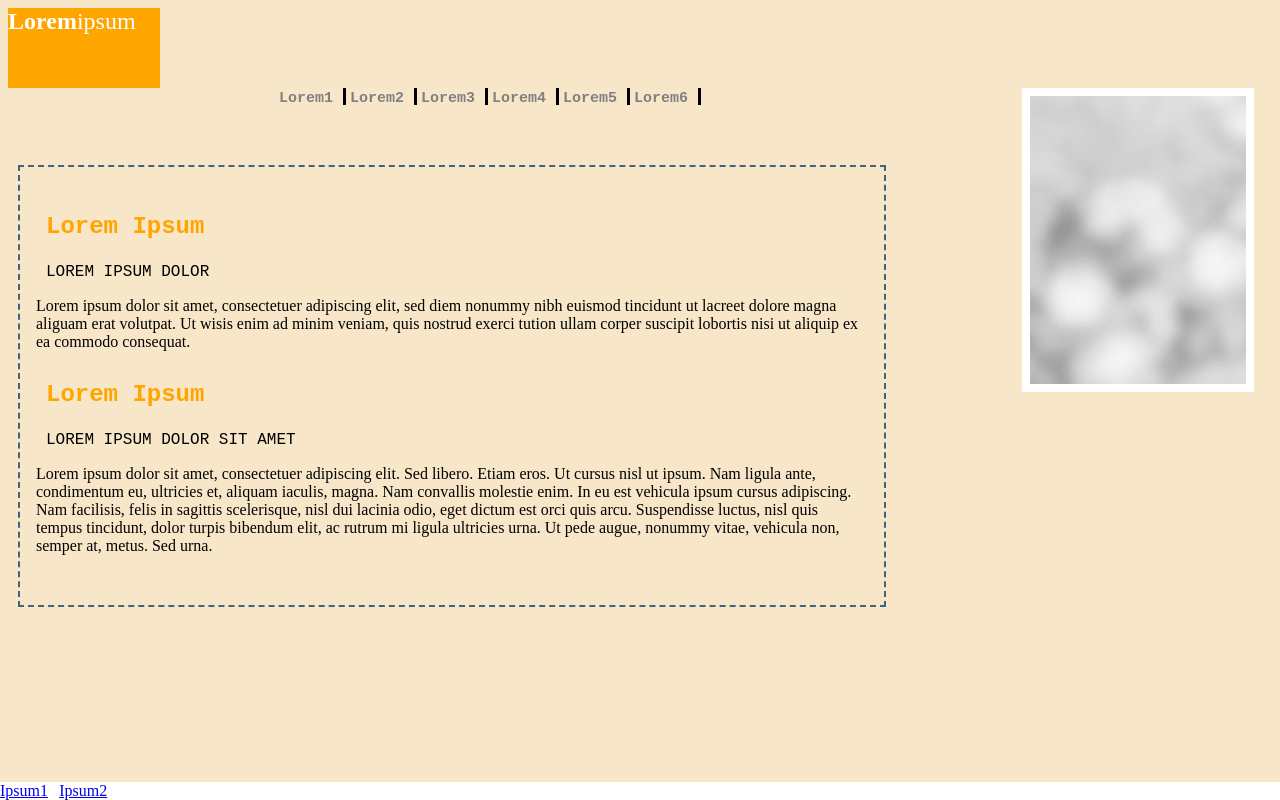
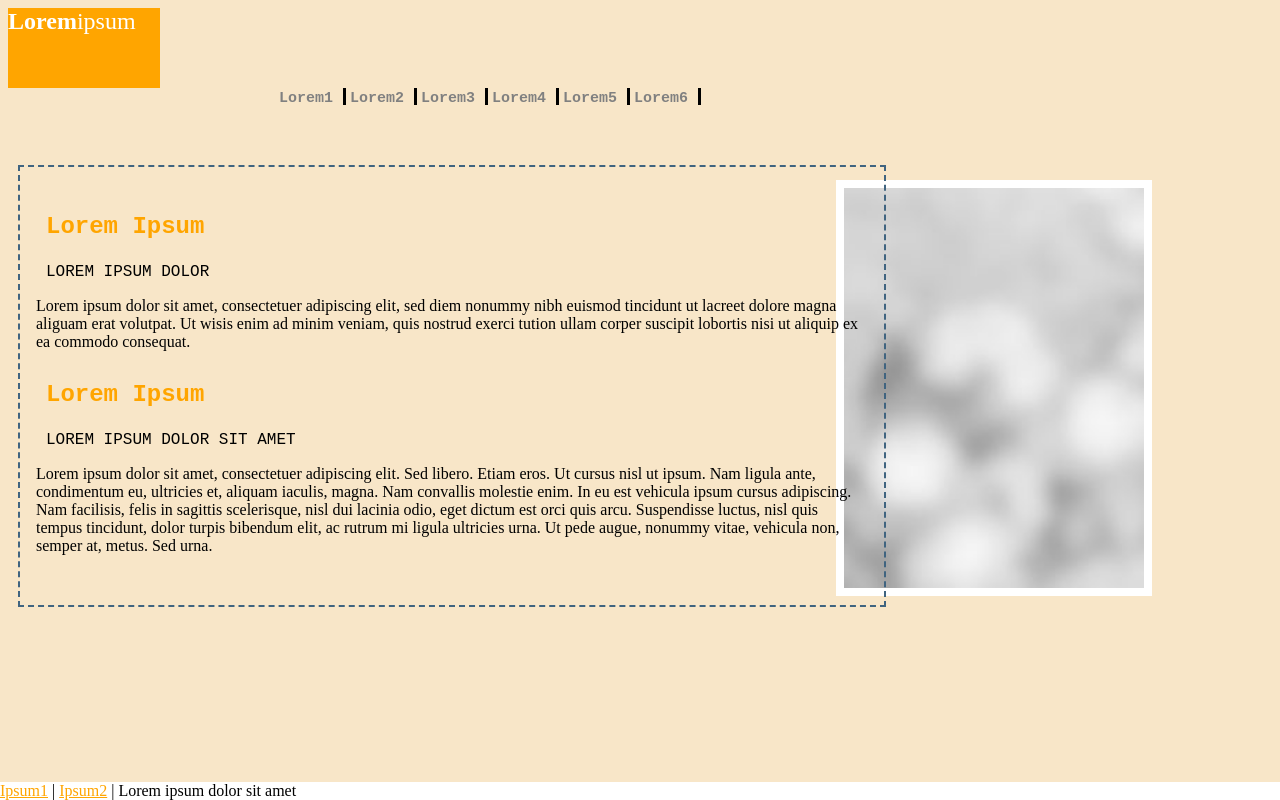
Before and after one commit to marina237/PROJET_HTML_CSS_AC, a plain HTML site: page index.html in a window 1280 px wide. Drawn offline with Linux system fonts and the light colour scheme.

Commit message:
Modif image et footer

```diff
--- a/index.html
+++ b/index.html
@@ -20,7 +20,7 @@
                     </ul>
                 </div>
                 <div id="boxr">
-                    <img src="images/main_img.jpg" width="216" height="288" />
+                    <img src="images/main_img.jpg" width="300" height="400" />
                 </div>
                 <div id="content">
                     <h1><strong>Lorem Ipsum</strong></h1>
--- a/style/style.css
+++ b/style/style.css
@@ -112,15 +112,15 @@ h2{
 
 /*div image*/
 #boxr{
-    width: 216px;
+    width: 300px;
 
     border: 0.5rem white solid ;
 
     position: absolute;
 
-    top: auto;
-    right: 2%;
-    height: 288px;
+    top: 180px;
+    right: 10%;
+    height: 400px;
     padding-top: 0px ;
 
 }
@@ -147,13 +147,13 @@ div#footer{
         bottom: 0;
         width: 100%;
         background-color: white;
-        color: white;
+        color: black;
         text-align: left;
 
 
 
 }
 
-/*couleur lien du footer a finir*/
-
-/*Modifier dimension image*/
+a{
+    color: orange;
+}
```
